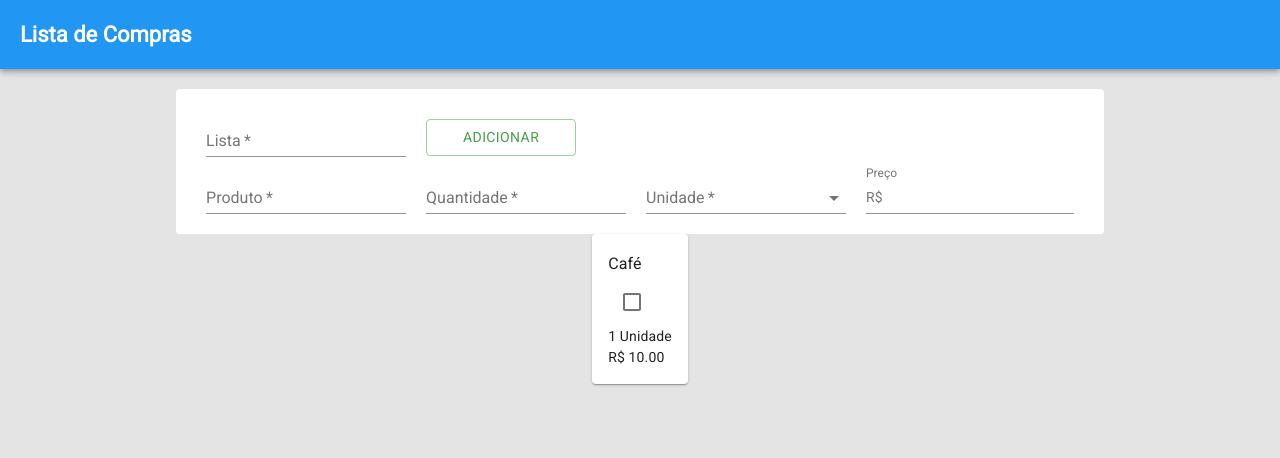
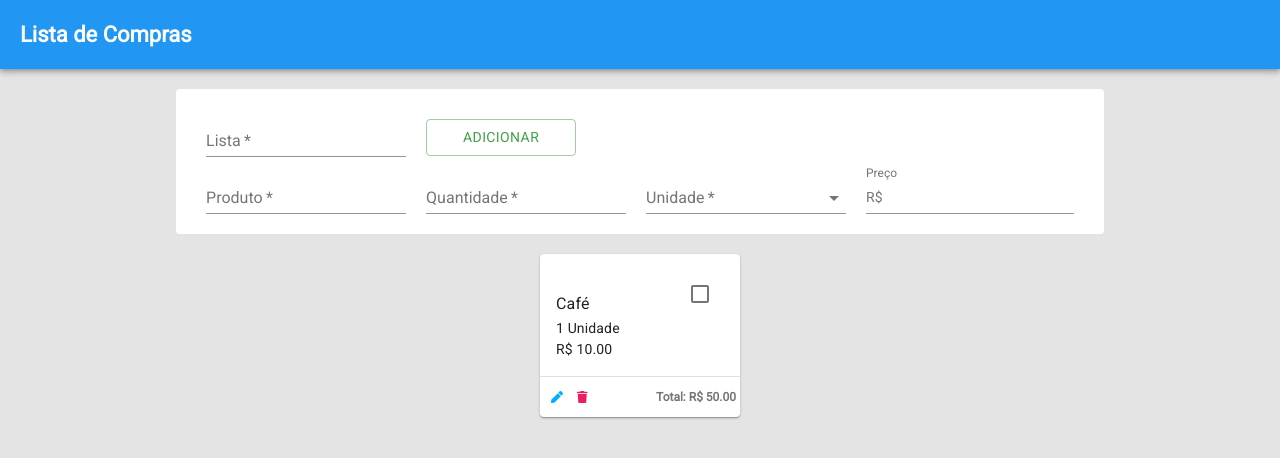
Before and after one commit to lucashsmoraes/lista-de-compras, a React (Create React App) app: page /lista in a window 1280 px wide. Shown: the top 458 px of the page. Built offline with nearby package versions, Linux system fonts and the light colour scheme; the HTML template or start-up script is replaced by a standard one.

Commit message:
criando o footer do card e estilizando o mesmo

```diff
--- a/src/common/CustomCard.js
+++ b/src/common/CustomCard.js
@@ -13,12 +13,17 @@ const CustomCard = props => (
     <Link to={props.link}>
       <Card className="card">
         <CardActionArea className="card-action-area">
-          <CardContent className="card-content">{props.children}</CardContent>
+
+          <CardContent className="card-content">
+            {props.children}
+          </CardContent>
         </CardActionArea>
-        {props.footer && (
+        { props.footer && (
           <div>
             <Divider />
-            <CardActions className="footer">{props.footer}</CardActions>
+            <CardActions className="card-footer">
+              { props.footer }
+            </CardActions>
           </div>
         )}
       </Card>
@@ -28,7 +33,7 @@ const CustomCard = props => (
 
 CustomCard.prototype = {
   containerClass: PropTypes.string.isRequired,
-  children: PropTypes.element.isRequired,
+  children: PropTypes.element,
   footer: PropTypes.string
 };
 export default CustomCard;
--- a/src/createList/index.js
+++ b/src/createList/index.js
@@ -1,21 +1,34 @@
 import React from "react";
 import Checkbox from "@material-ui/core/Checkbox";
 import Typography from "@material-ui/core/Typography";
+import { FontAwesomeIcon } from "@fortawesome/react-fontawesome";
+import { faPen, faTrash } from "@fortawesome/free-solid-svg-icons";
 
 import Form from "./Form";
 import CustomCard from "../common/CustomCard";
 
 import "./list.css";
 
+const ListItemFooter = () => (
+  <div className="list-card-footer">
+    <div className="list-card-footer-actions">
+      <FontAwesomeIcon icon={faPen} color="#00b0ff" size="1x" />
+      <FontAwesomeIcon icon={faTrash} color="#e91e63" size="1x" />
+    </div>
+    <p>Total: R$ 50.00</p>
+  </div>
+);
 
 const CreateList = () => (
   <div className="page-container">
     <Form />
     <div className="list-item-container">
-      <CustomCard link="#" containerClass="list-item">
+      <CustomCard link="#" containerClass="list-item" footer={<ListItemFooter />}>
         <div>
-          <div className="list-item-header" >
-            <Typography variant="subtitle1" component="h2">Café</Typography>
+          <div className="list-item-header">
+            <Typography variant="subtitle1" component="h2">
+              Café
+            </Typography>
             <Checkbox />
           </div>
           <div>
@@ -28,4 +41,5 @@ const CreateList = () => (
   </div>
 );
 
+
 export default CreateList;
--- a/src/createList/list.css
+++ b/src/createList/list.css
@@ -14,3 +14,19 @@
     margin: 10px;
     width: 150px;
 }
+
+.list-card-footer {
+    width: 100%;
+    display: flex;
+    justify-content: space-between;
+    align-items: center;
+    font-size: 12px;
+    font-weight: bold;
+    color: #757575
+}
+
+.list-card-footer-actions {
+    display: flex;
+    width: 50px;
+    justify-content: space-around;
+}
--- a/src/home/List.css
+++ b/src/home/List.css
@@ -28,3 +28,23 @@
     font-weight: bolder;
     color: #757575
 }
+
+.list-items-container {
+    display: flex;
+    width: 100%;
+    flex-wrap: wrap;
+    margin-top: 20px;
+    justify-content: center;
+}
+
+.list-item-header {
+    display: flex;
+    justify-content: space-between;
+    align-items: flex-end;
+}
+
+.list-item {
+    max-width: 220px;
+    min-width: 200px;
+    margin: 20px;
+}
```
